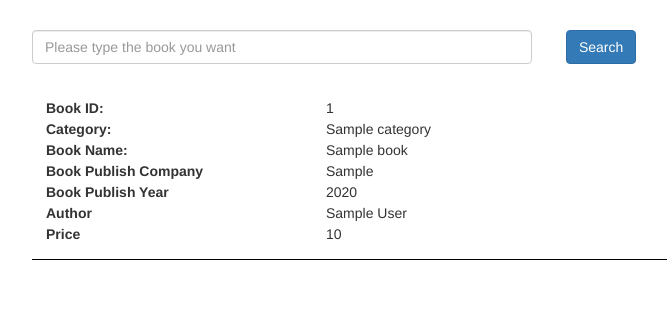
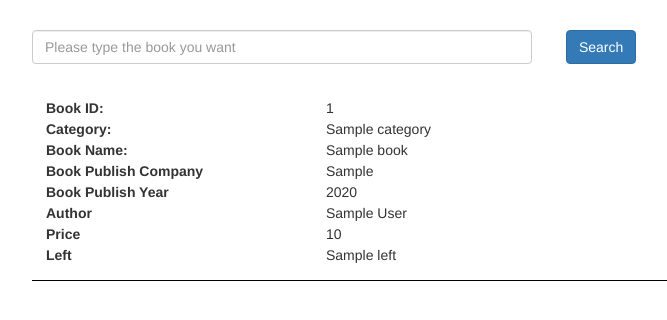
Before and after one commit to HetongWang/DBhw-Books-Management, a Django app: template books/templates/books/search.html in a window 1280 px wide. Shown: the part 70-390 px from the top of the page, without its empty margins (53-720 px from the left). Run offline with Django 3.2, Linux system fonts and the light colour scheme; the template is opened without the code that fills it: most values are stand-ins (such as "Sample title", 1, 10 or a date in 2020); some libraries are stand-ins or nearby versions.

Commit message:
add left

```diff
--- a/books/models.py
+++ b/books/models.py
@@ -37,6 +37,7 @@ class Books(models.Model):
 
     def save(self, *args, **kwargs):
         self.search = self.book_id + ' ' + self.name + ' ' + self.category + ' ' + self.pub_com.name + ' ' + self.author.name + ' '
+        self.left = self.amount
         super(Books, self).save(*args, **kwargs)
 
     def __str__(self):
--- a/books/static/books/css/search.css
+++ b/books/static/books/css/search.css
@@ -47,3 +47,6 @@
 #info .search-item .book-price:before {
   content: "Price";
 }
+#info .search-item .book-left:before {
+  content: "Left";
+}
--- a/books/templates/books/search.html
+++ b/books/templates/books/search.html
@@ -30,6 +30,7 @@
 	    	<span class="book-pub-year">{{ book.pub_year }}</span>
 	    	<span class="book-author">{{ book.author }}</span>
 	    	<span class="book-price">{{ book.price }}</span>
+	    	<span class="book-left">{{ book.left }}</span>
 	    </li>
 	{% endfor %}
 	</ul>
```
